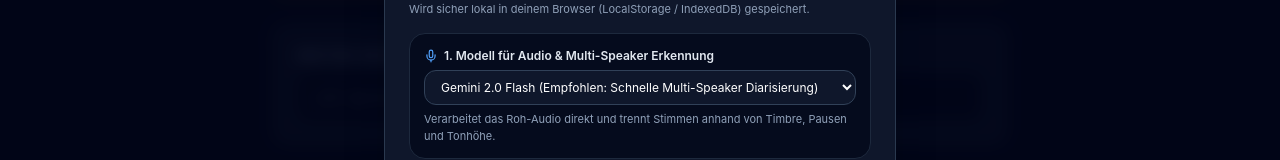
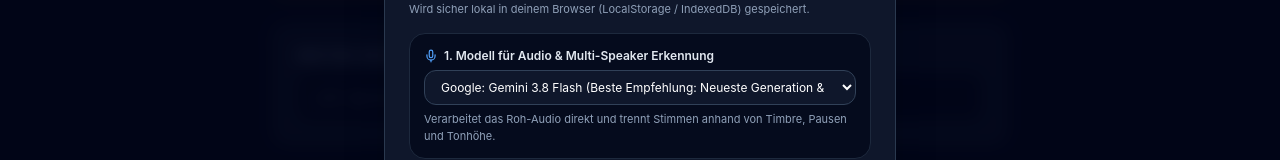
Before and after one commit to superurban/Meeting-to-Kanban, a React (Vite) app: page / in a window 1280 px wide. Both pictures are taken after a click on the button 1247 px from the left and 32 px from the top of the page. Shown: the part 241-401 px from the top of the page. Built offline with nearby package versions, Linux system fonts and the light colour scheme.

Commit message:
feat: set Google Gemini 3.8 Flash as top recommendation for audio diarization

```diff
--- a/src/components/settings/SettingsModal.tsx
+++ b/src/components/settings/SettingsModal.tsx
@@ -12,9 +12,10 @@
 }
 
 const AUDIO_MODELS = [
-  { id: 'google/gemini-2.0-flash-001', name: 'Gemini 2.0 Flash (Empfohlen: Schnelle Multi-Speaker Diarisierung)', provider: 'Google' },
-  { id: 'google/gemini-1.5-pro', name: 'Gemini 1.5 Pro (Multimodal mit großem Audio-Kontext)', provider: 'Google' },
-  { id: 'openai/gpt-4o-audio-preview', name: 'GPT-4o Audio Preview', provider: 'OpenAI' }
+  { id: 'google/gemini-3.8-flash', name: 'Google: Gemini 3.8 Flash (Beste Empfehlung: Neueste Generation & präziseste Sprechertrennung)', provider: 'Google' },
+  { id: 'google/gemini-2.5-flash', name: 'Google: Gemini 2.5 Flash (Schnell & sehr günstig: $0.30/1M Token)', provider: 'Google' },
+  { id: 'google/gemini-flash-latest', name: 'Google: Gemini Flash Latest (Verweist automatisch immer auf das neueste Modell)', provider: 'Google' },
+  { id: 'google/gemini-2.5-pro', name: 'Google: Gemini 2.5 Pro (Für hallige Konferenzräume & schwere Akustik)', provider: 'Google' }
 ];
 
 const SUMMARY_MODELS = [
--- a/src/services/audio/AudioStorage.ts
+++ b/src/services/audio/AudioStorage.ts
@@ -142,7 +142,7 @@
     return {
       apiKey: '',
       model: 'deepseek/deepseek-chat',
-      audioModel: 'google/gemini-2.0-flash-001',
+      audioModel: 'google/gemini-3.8-flash',
       summaryModel: 'deepseek/deepseek-chat',
       siteUrl: window.location.origin,
       appName: 'VoiceToKanban'
```
